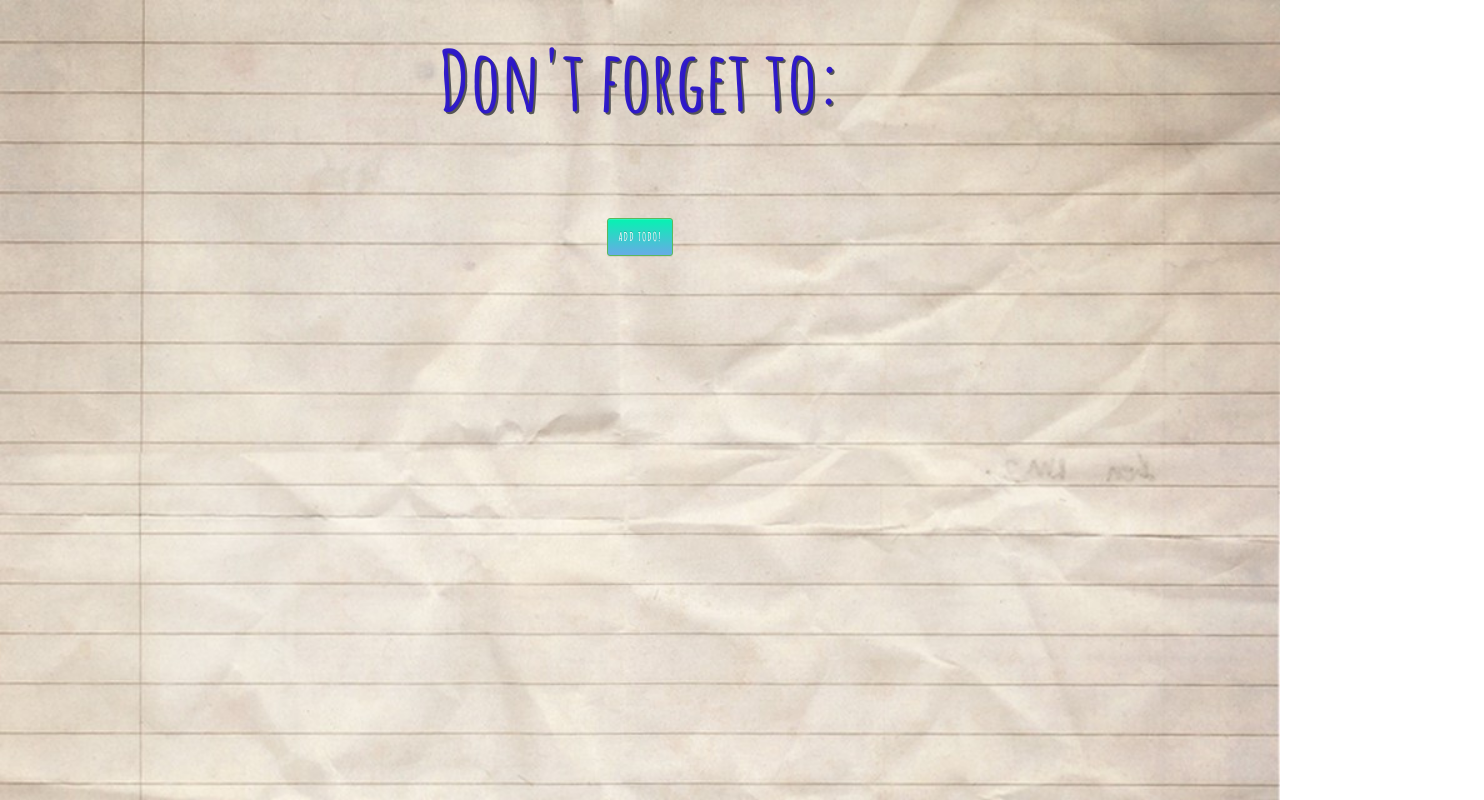
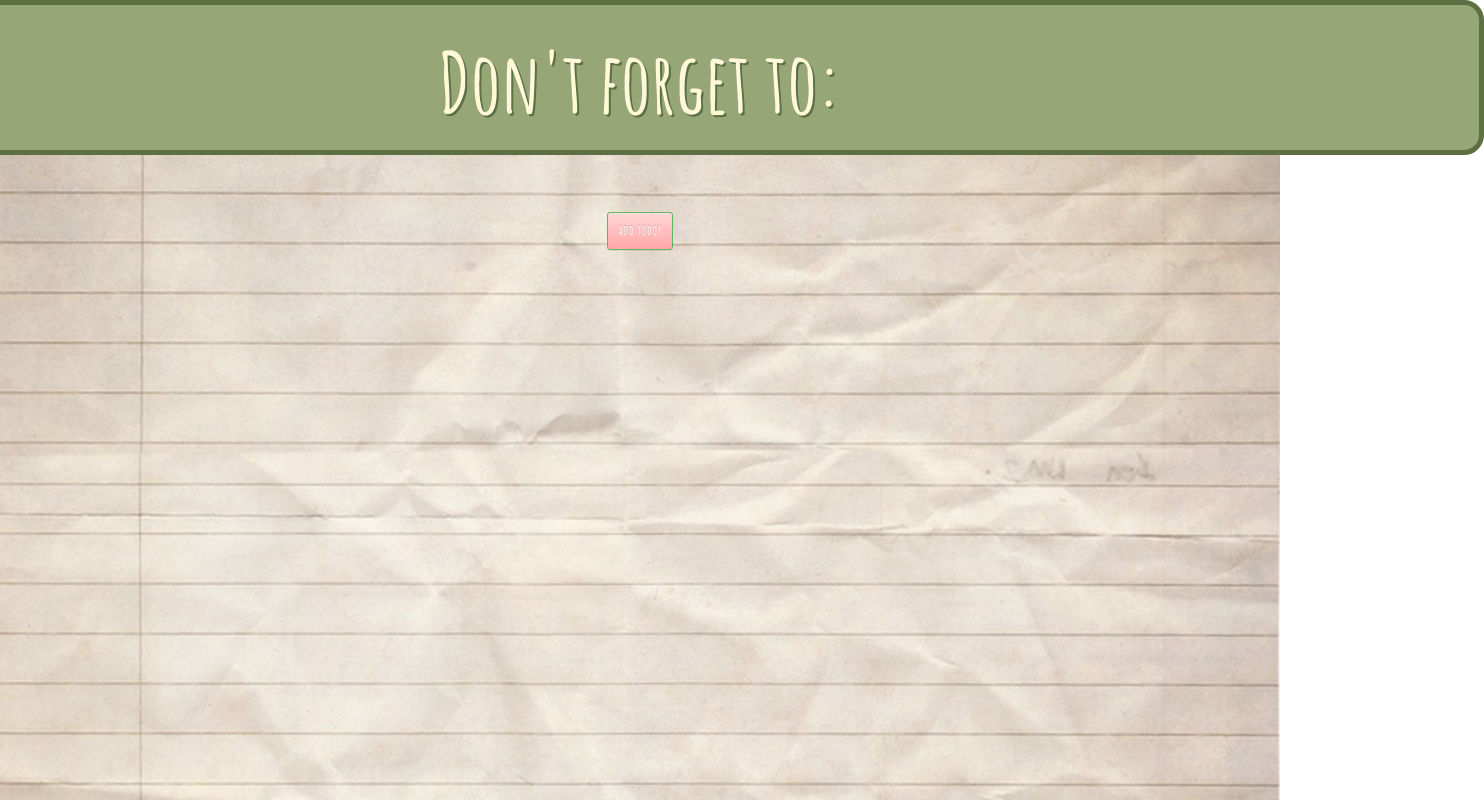
Before and after one commit to sanazjamloo/todo-list, a website: page public/index.html in a window 1280 px wide. Shown: the whole page, 1484 px wide, since content can reach past the window. Drawn offline with nearby package versions, Linux system fonts and the light colour scheme; no server answers.

Commit message:
edit css

```diff
--- a/package.json
+++ b/package.json
@@ -19,6 +19,7 @@
       "node": "v6.7.0"
     },
     "express": "^4.14.0",
+    "hot-shots": "^6.1.1",
     "method-override": "^2.3.6",
     "mongoose": "^4.6.7",
     "morgan": "^1.7.0",
--- a/public/index.html
+++ b/public/index.html
@@ -16,7 +16,9 @@
   <div class="container">
   <body ng-app="todo">
     <div ng-controller="MainCtrl as main">
-      <h1 class="header">Don't forget to:</h1>
+      <div class="header">
+      <h1>Don't forget to:</h1>
+    </div> <!-- end header-->
         <div class="todos">
         <div class="todo" ng-repeat="todo in main.todos">
           <div>
@@ -65,6 +67,6 @@
      </form>
    </div>
  </div>
-</div>
+</div> <!-- end container class-->
     </body>
 </html>
--- a/public/styles/styles.css
+++ b/public/styles/styles.css
@@ -8,7 +8,6 @@ body {
 
 img {
   min-height: 100%;
-  /*height: auto;*/
   min-width: 1024px;
   box-shadow:  10px 10px 10px 10px #888;
   margin-top: 1%;
@@ -16,16 +15,21 @@ img {
 }
 
 .header {
-  margin-top: 0%;
   margin-bottom: 7%;
-  padding: 3%;
+  padding: 1%;
   text-align: center;
+  background-color: #97A676;
+  border-radius: 20px;
+  border: 5px solid #5D7044;
+  width: 148%;
+  margin-left: -24%;
 }
 
+
 h1 {
-  color: #2d17cafa;
+  color: #FFF9D9;
   font-size: 6em;
-  text-shadow: 2px 2px #555;
+  text-shadow: 2px 2px #5D7044;
 }
 
 .todos {
@@ -38,7 +42,7 @@ h1 {
 
 .todo {
   margin-bottom: 5%;
-  color: #0418bd;
+  color: #403e3e;
   font-size: 2.5em;
   font-weight: 600;
   line-height: 2em;
@@ -57,10 +61,10 @@ p {
 
 .btn-primary {
   color: #fff;
-  background-color: #4de6ca;
+  background-color: #FFD7D6;
   border-color: #5cb85c;
   margin-bottom: -1%;
-  background-image: linear-gradient(to bottom,#05f3b1 0,#67abe6 100%);
+  background-image: linear-gradient(to bottom,#FFD7D6 0,#FFA7A6 100%);
 }
 
 .edit-form {
@@ -70,7 +74,7 @@ p {
 
 
 #edit-button {
-  background-color: #4de6ca;
+  background-color: #FFD7D6;
 }
 
 /*Skeleton*/
```
Also changed, not shown: server.js (+7 -0 lines), 1 other file.
